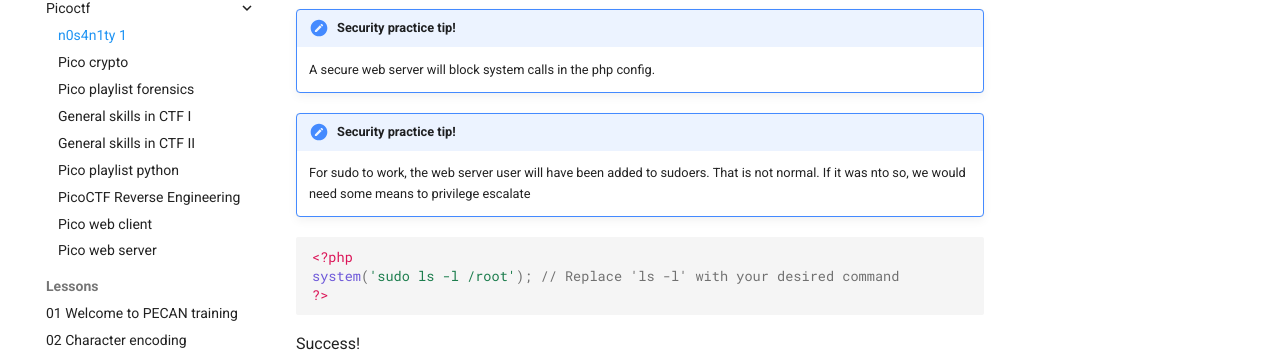
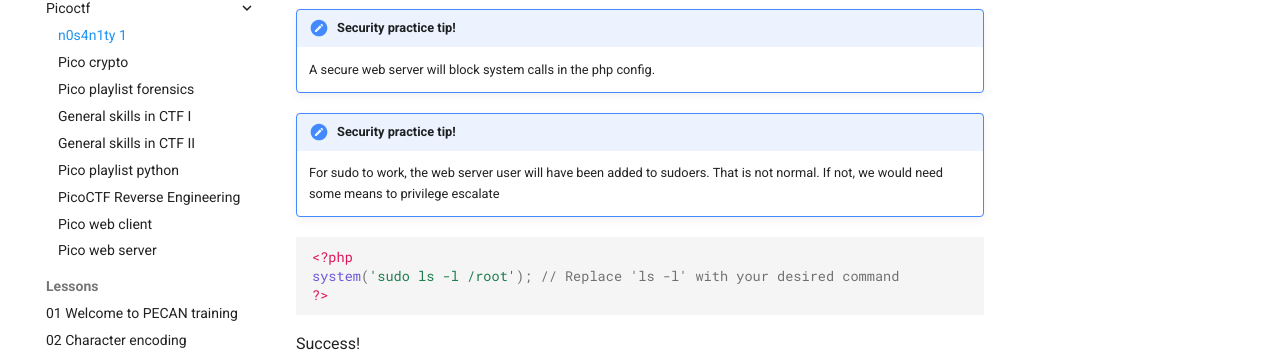
Before and after one commit to ding0t/scbc_pecan, an MkDocs documentation site: the page built from docs/labs/picoctf/n0s4n1ty_1.md, in a window 1280 px wide and 900 px high, scrolled down 1961 px. Shown: the part 433-790 px from the top of the window. Built offline with MkDocs 1.6.1 and Material for MkDocs 9.7.7, drawn with Linux system fonts in a browser that asks for light colours; comment, search, counter and statistics services are not loaded.

Commit message:
typo fix

````diff
--- a/docs/labs/picoctf/n0s4n1ty_1.md
+++ b/docs/labs/picoctf/n0s4n1ty_1.md
@@ -91,7 +91,7 @@
 !!! note "Security practice tip!"
 
     For sudo to work, the web server user will have been added to sudoers.
-    That is not normal. If it was nto so, we would need some means to privilege escalate
+    That is not normal. If not, we would need some means to privilege escalate
 
 ```php
 <?php
````
